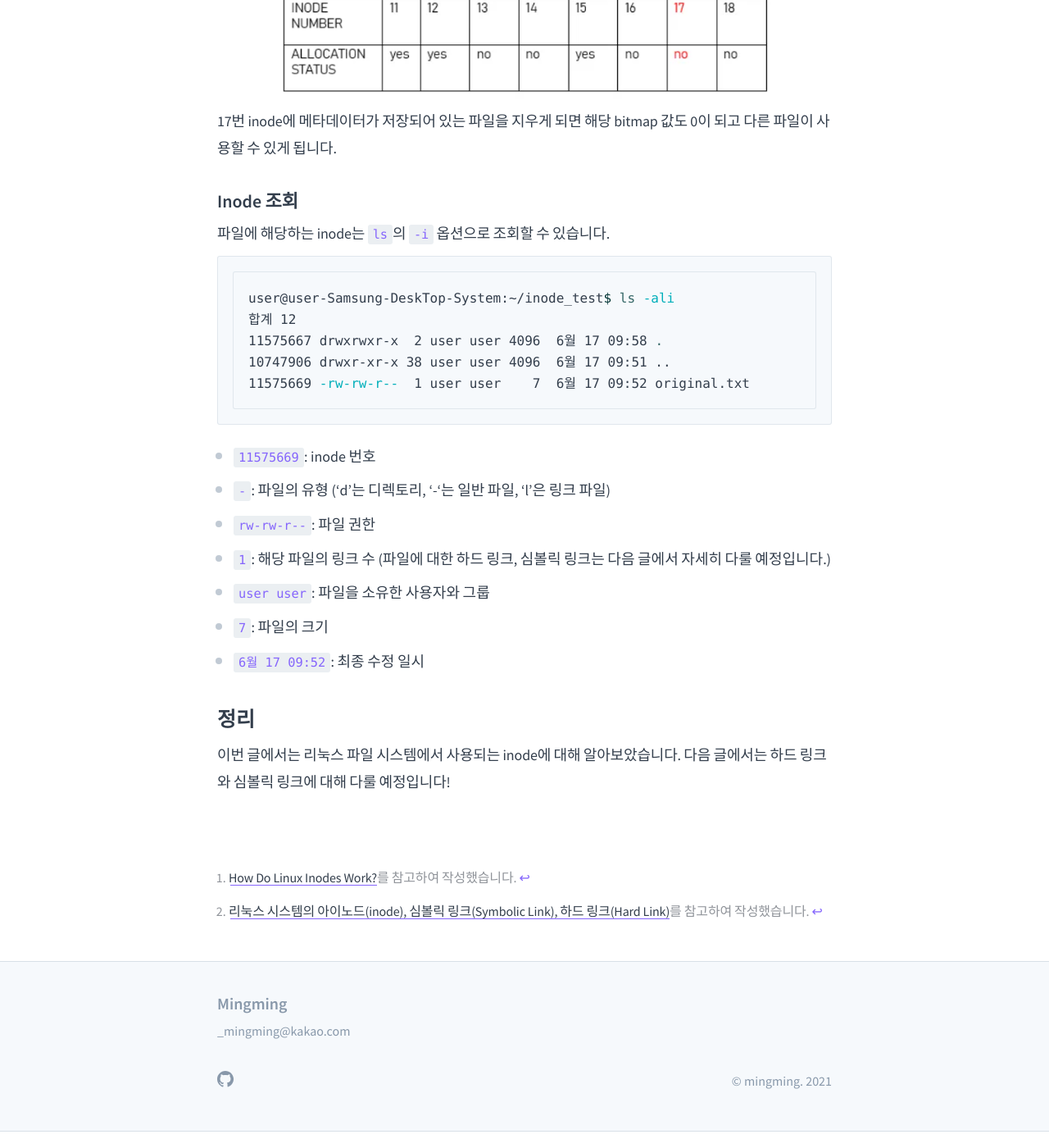
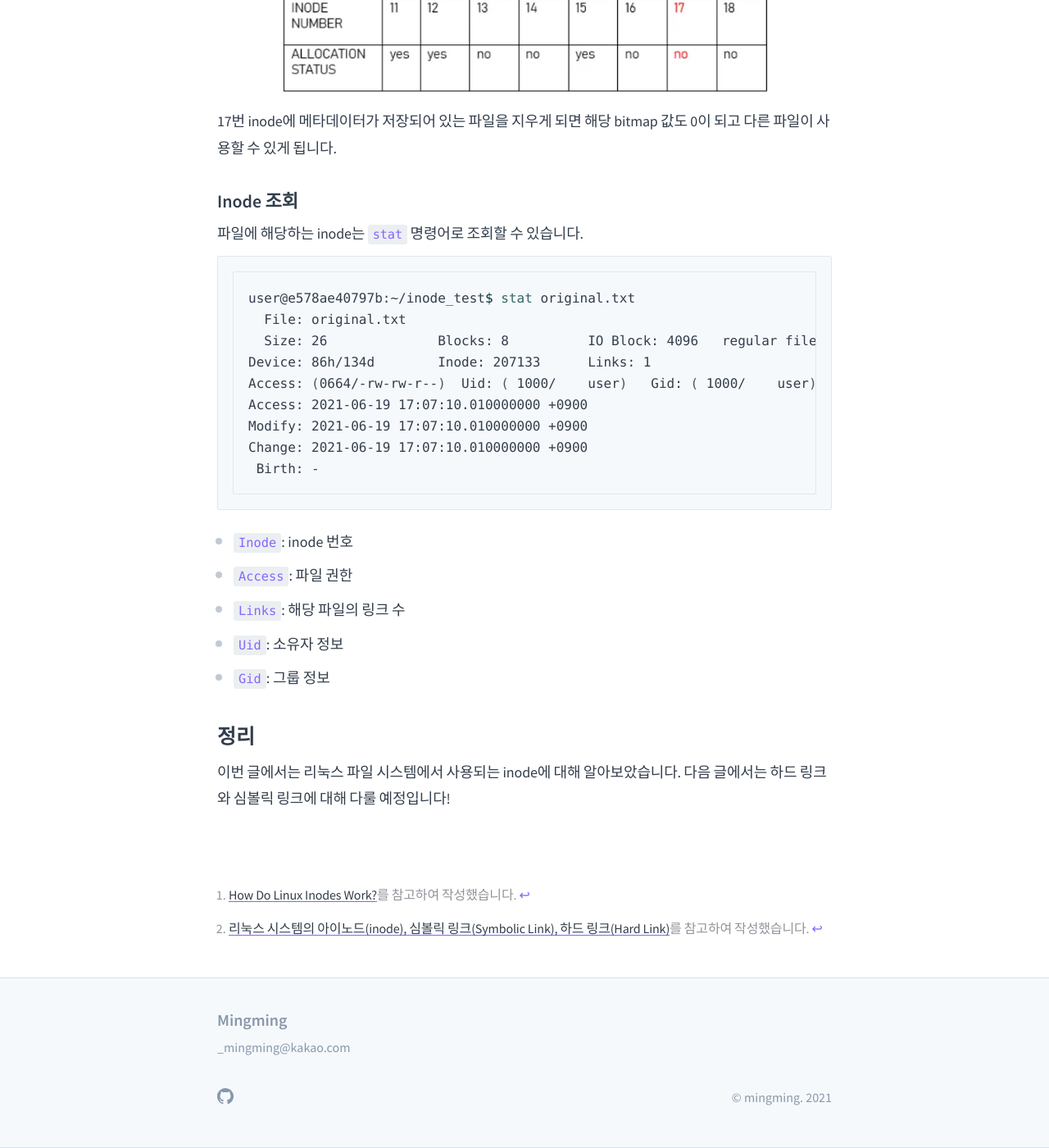
Before and after one commit to mjb940806/mjb940806.github.io, a Jekyll site: the page built from blog/linux-inode/index.md, in a window 1280 px wide and 1400 px high, scrolled down 2799 px. Shown: the whole window at 82% size. Built offline with Jekyll 4.4.1, drawn with Linux system fonts in a browser that asks for light colours.

Commit message:
Edit view inode

````diff
--- a/blog/linux-inode/index.md
+++ b/blog/linux-inode/index.md
@@ -39,21 +39,23 @@ inode의 할당 상태를 확인하기 위한 inode bitmap이라는 자료구조
 17번 inode에 메타데이터가 저장되어 있는 파일을 지우게 되면 해당 bitmap 값도 0이 되고 다른 파일이 사용할 수 있게 됩니다.
 
 ### Inode 조회
-파일에 해당하는 inode는 `ls`의 `-i` 옵션으로 조회할 수 있습니다.
+파일에 해당하는 inode는 `stat` 명령어로 조회할 수 있습니다.
 ```bash
-user@user-Samsung-DeskTop-System:~/inode_test$ ls -ali
-합계 12
-11575667 drwxrwxr-x  2 user user 4096  6월 17 09:58 .
-10747906 drwxr-xr-x 38 user user 4096  6월 17 09:51 ..
-11575669 -rw-rw-r--  1 user user    7  6월 17 09:52 original.txt
+user@e578ae40797b:~/inode_test$ stat original.txt
+  File: original.txt
+  Size: 26              Blocks: 8          IO Block: 4096   regular file
+Device: 86h/134d        Inode: 207133      Links: 1
+Access: (0664/-rw-rw-r--)  Uid: ( 1000/    user)   Gid: ( 1000/    user)
+Access: 2021-06-19 17:07:10.010000000 +0900
+Modify: 2021-06-19 17:07:10.010000000 +0900
+Change: 2021-06-19 17:07:10.010000000 +0900
+ Birth: -
 ```
-- `11575669`: inode 번호
-- `-`: 파일의 유형 ('d'는 디렉토리, '-'는 일반 파일, 'l'은 링크 파일)
-- `rw-rw-r--`: 파일 권한
-- `1`: 해당 파일의 링크 수 (파일에 대한 하드 링크, 심볼릭 링크는 다음 글에서 자세히 다룰 예정입니다.)
-- `user user`: 파일을 소유한 사용자와 그룹
-- `7`: 파일의 크기
-- `6월 17 09:52`: 최종 수정 일시
+- `Inode`: inode 번호
+- `Access`: 파일 권한
+- `Links`: 해당 파일의 링크 수
+- `Uid`: 소유자 정보
+- `Gid`: 그룹 정보
 
 ## 정리
 이번 글에서는 리눅스 파일 시스템에서 사용되는 inode에 대해 알아보았습니다. 다음 글에서는 하드 링크와 심볼릭 링크에 대해 다룰 예정입니다!
````
